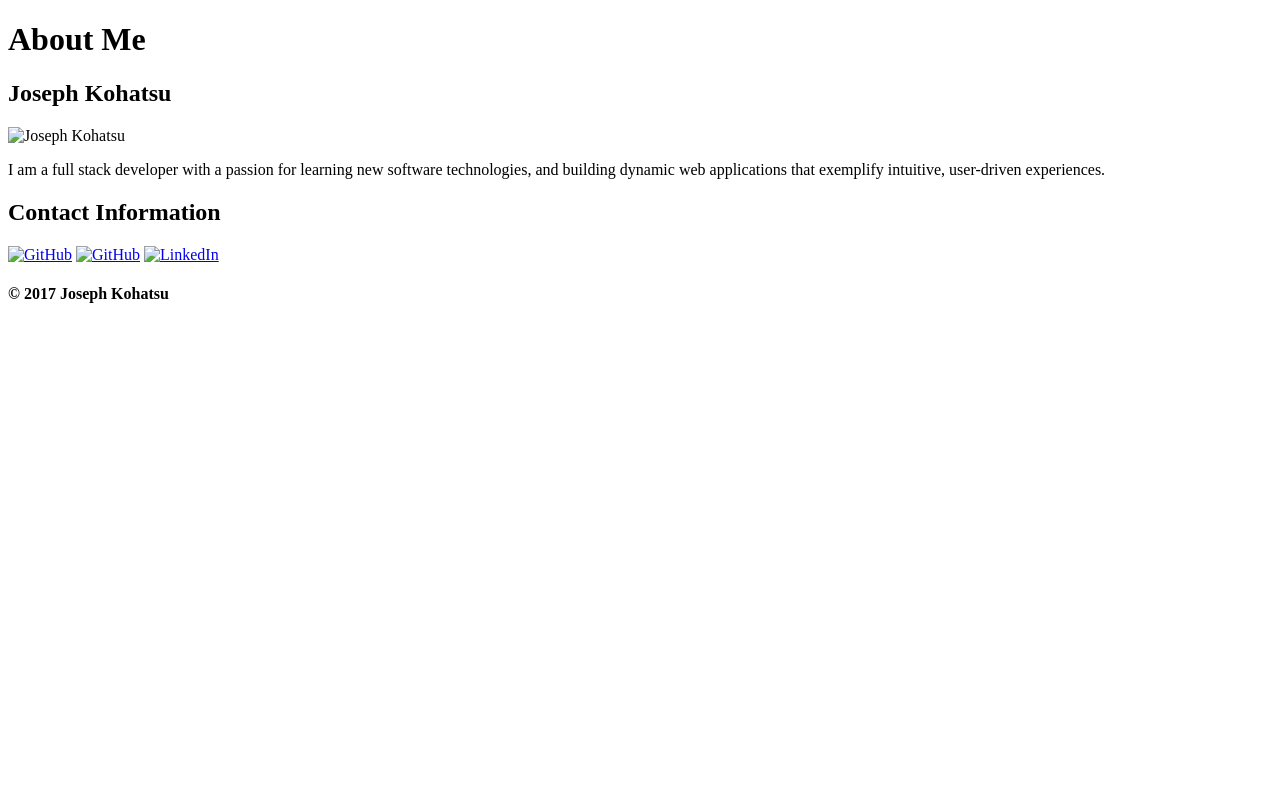
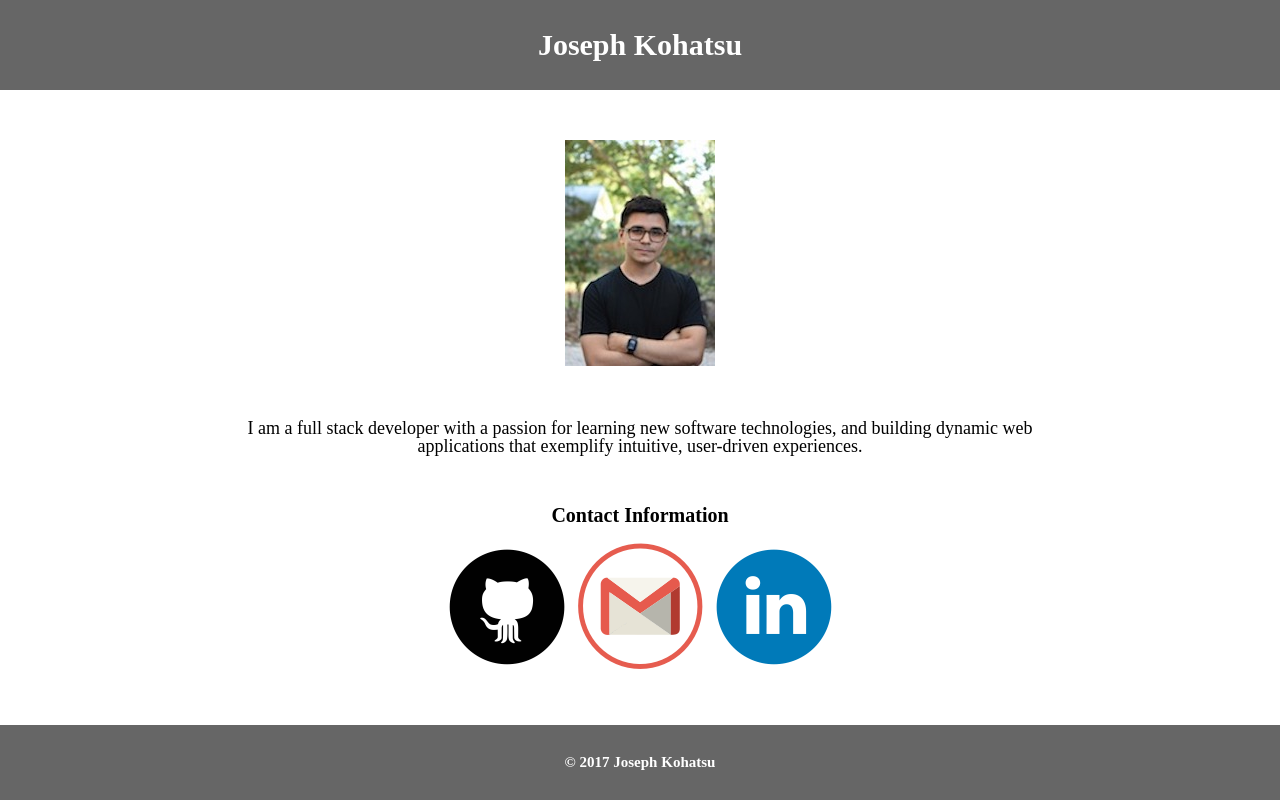
Before and after one commit to jpkohatsu/jpkohatsu.github.io, a plain HTML site: page index.html in a window 1280 px wide. Drawn offline with Linux system fonts and the light colour scheme.

Commit message:
revision

```diff
--- a/assets/css/style.css
+++ b/assets/css/style.css
@@ -0,0 +1,67 @@
+body {
+	padding: 0;
+	margin: 0;
+	background: #ffffff;
+	font: Georgia, Times, serif;
+	font-size: 18px;
+	line-height: 1.0;
+	text-align: center;
+	margin-top: 0px;
+}
+
+header {
+	background-color: #666666;
+	padding-top: 10px;
+	padding-bottom: 10px;
+	margin-top: 0px;
+}
+
+h1 {
+	color: #ffffff;
+	font-size: 30px;
+	text-align: center;
+}
+
+h2 {
+	font-size: 20px;
+	text-align: center;
+
+}
+
+.container {
+	width: 100%;
+  max-width: 960px;
+  margin: 0 auto;
+  clear: both;
+  text-align: center;
+}
+
+#main-name {
+	vertical-align: auto;
+	margin-top: 50px;
+}
+
+#main-about {
+	text-align: auto;
+	margin-top: 50px;
+	margin-left: 50px;
+	margin-right:50px;
+}
+
+#main-contact {
+	text-align: auto;
+	margin-top: 50px;
+}
+
+footer {
+  padding: 10px 0;
+  position: absolute;
+  right: 0;
+  bottom: 0;
+  left: 0;
+  clear: both;
+  font-size: 15px;
+  color: #ffffff;
+  text-align: center;
+  background: #666666;
+}
--- a/index.html
+++ b/index.html
@@ -2,28 +2,26 @@
 <html lang="en">
 <head>
 	<meta charset="UTF-8">
+	<link rel="stylesheet" type="text/css" href="assets/css/style.css">
 	<title>Joseph Kohatsu's Portfolio</title>
 </head>
 <body>
 	<header>
-		<h1>About Me</h1>
+		<h1>Joseph Kohatsu</h1>
 	</header>
 
 	<div class ='container'>
 		<section id='main-name'>
-			<h2>Joseph Kohatsu</h2>
-			<img src='assets/images/me-125.jpeg' class='my-image' alt='Joseph Kohatsu'>
+			<img src='assets/images/me-128.jpeg' id='my-image' alt='Joseph Kohatsu'>
 		</section>
 
-		<section id='main-about'>
-			<p>I am a full stack developer with a passion for learning new software technologies, and building dynamic web applications that exemplify intuitive, user-driven experiences.</p>
-		</section>
+		<section id='main-about'>I am a full stack developer with a passion for learning new software technologies, and building dynamic web applications that exemplify intuitive, user-driven experiences.</section>
 
 		<section id='main-contact'>
 			<h2>Contact Information</h2>
-			<a href="mailto:jpkohatsu@gmail.com"><img src="assets/images/gmail_125.png" class="social" alt="GitHub" /></a>
-      <a href="https://github.com/jpkohatsu"><img src="assets/images/github-125.png" class="social" alt="GitHub" /></a>
-      <a href="http://www.linkedin.com/in/joseph-kohatsu-3b416944/"><img src="assets/images/linkedin-125.png" class="social" alt="LinkedIn" /></a>
+      <a href="https://github.com/jpkohatsu"><img src="assets/images/github-128.png" class="social" alt="GitHub" /></a>
+			<a href="mailto:jpkohatsu@gmail.com"><img src="assets/images/gmail-128.png" class="social" alt="GitHub" /></a>
+      <a href="http://www.linkedin.com/in/joseph-kohatsu-3b416944/"><img src="assets/images/linkedin-128.png" class="social" alt="LinkedIn" /></a>
 		</section>
 	</div>
 
```
Also changed, not shown: assets/images/me-128.jpeg (added), 1 other file.
